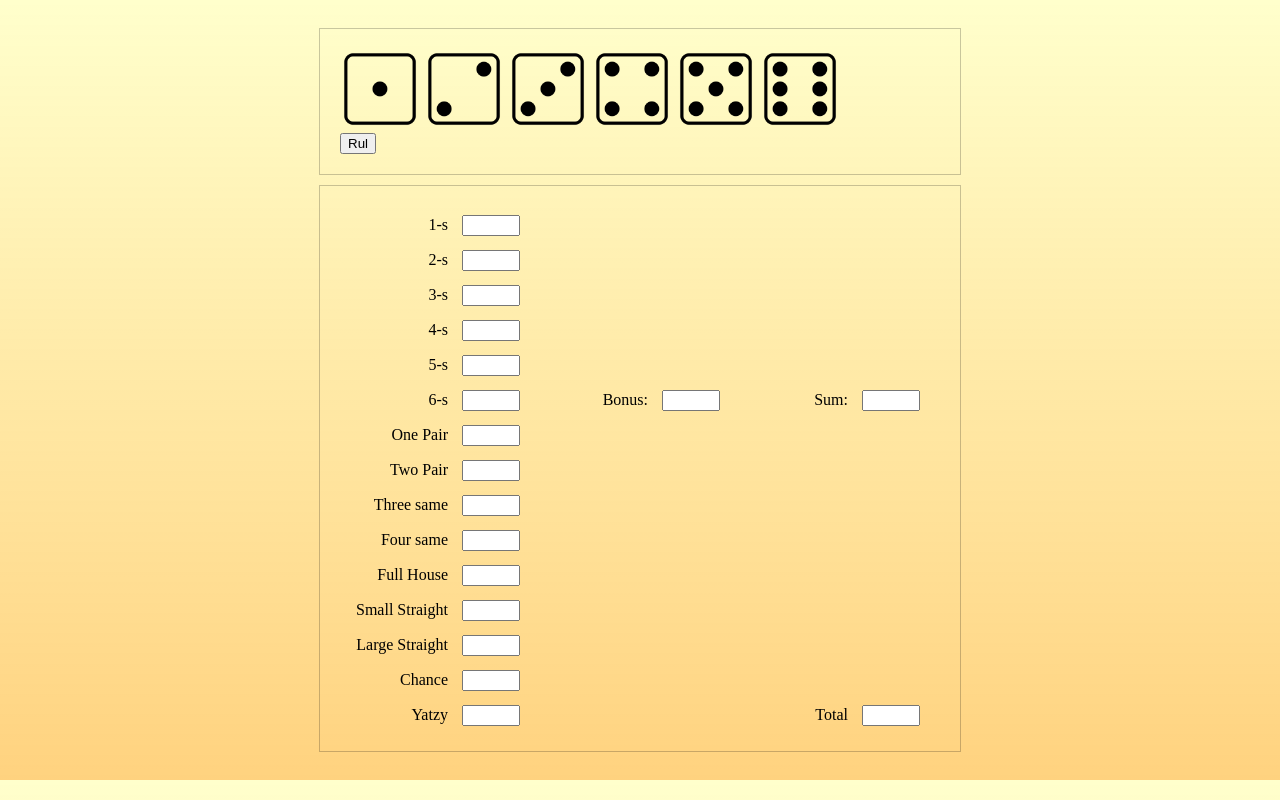
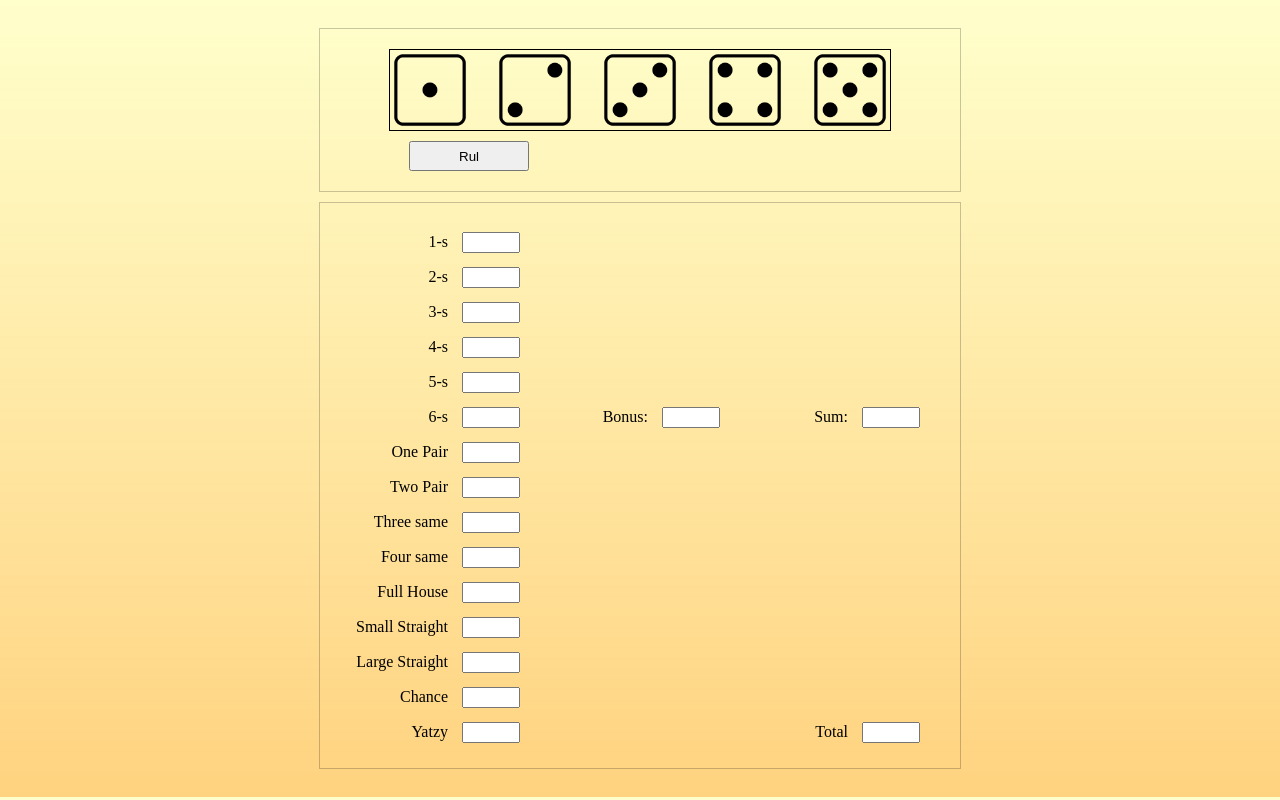
Before and after one commit to Danmusik22/Yatzy2023, a plain HTML site: page index.html in a window 1280 px wide. Drawn offline with Linux system fonts and the light colour scheme.

Commit message:
lille smule css

```diff
--- a/index.html
+++ b/index.html
@@ -11,14 +11,13 @@
 </head>
 
 <body>
-  <div id="top-section">
+  <div id="top-section" class="grid">
     <div id="terninger">
       <img data-valgt="false" id="terning-1" class="dice" src="/images/Dice.1.png" alt="" />
       <img data-valgt="false" id="terning-2" class="dice" src="/images/Dice.2.png" alt="" />
       <img data-valgt="false" id="terning-3" class="dice" src="/images/Dice.3.png" alt="" />
       <img data-valgt="false" id="terning-4" class="dice" src="/images/Dice.4.png" alt="" />
       <img data-valgt="false" id="terning-5" class="dice" src="/images/Dice.5.png" alt="" />
-      <img data-valgt="false" id="terning-6" class="dice" src="/images/Dice.6.png" alt="" />
     </div>
 
     <button id="knap-rul">Rul</button>
--- a/styles.css
+++ b/styles.css
@@ -1,3 +1,5 @@
+
+
 body {
     background-image: linear-gradient(rgba(255, 255, 0, 0.200), rgba(255, 166, 0, 0.500));
     padding: 20px;
@@ -10,9 +12,50 @@ body {
     width: 600px;
 }
 
+/*----------------------- top-section ------------------------------*/
+
+#top-section {
+    grid-template-columns: auto;
+    grid-template-rows: auto;
+    justify-content: center;
+}
+
+#terninger {
+    grid-column-start: 1;
+    grid-column-end: 5;
+    grid-row-start: 1;
+    grid-row-end: 2;
+
+
+    display: grid;
+    grid-template-rows: 80px;
+    grid-template-columns: 80px 80px 80px 80px 80px;
+    justify-content: space-between;
+    width: 500px;
+    border: 1px solid;
+}
+
 .dice:hover {
     rotate: 5deg;
 }
+
+img {
+    width: 80px;
+}
+
+#knap-rul {
+    grid-row-start: 3;
+    grid-row-end: 3;
+    grid-column-start: 1;
+    grid-column-end: 1;
+
+    height: 30px;
+    width: 120px;
+    margin-top: 10px;
+    margin-left: 20px;
+}
+
+/* -------------------------------------------------------------- */
 
 #bottom-section {
     margin-top: 10px;
@@ -39,10 +82,6 @@ body {
     pointer-events: none;
 }
 
-img {
-    width: 80px;
-}
-
 .kast label{
    position:relative;
 
```
